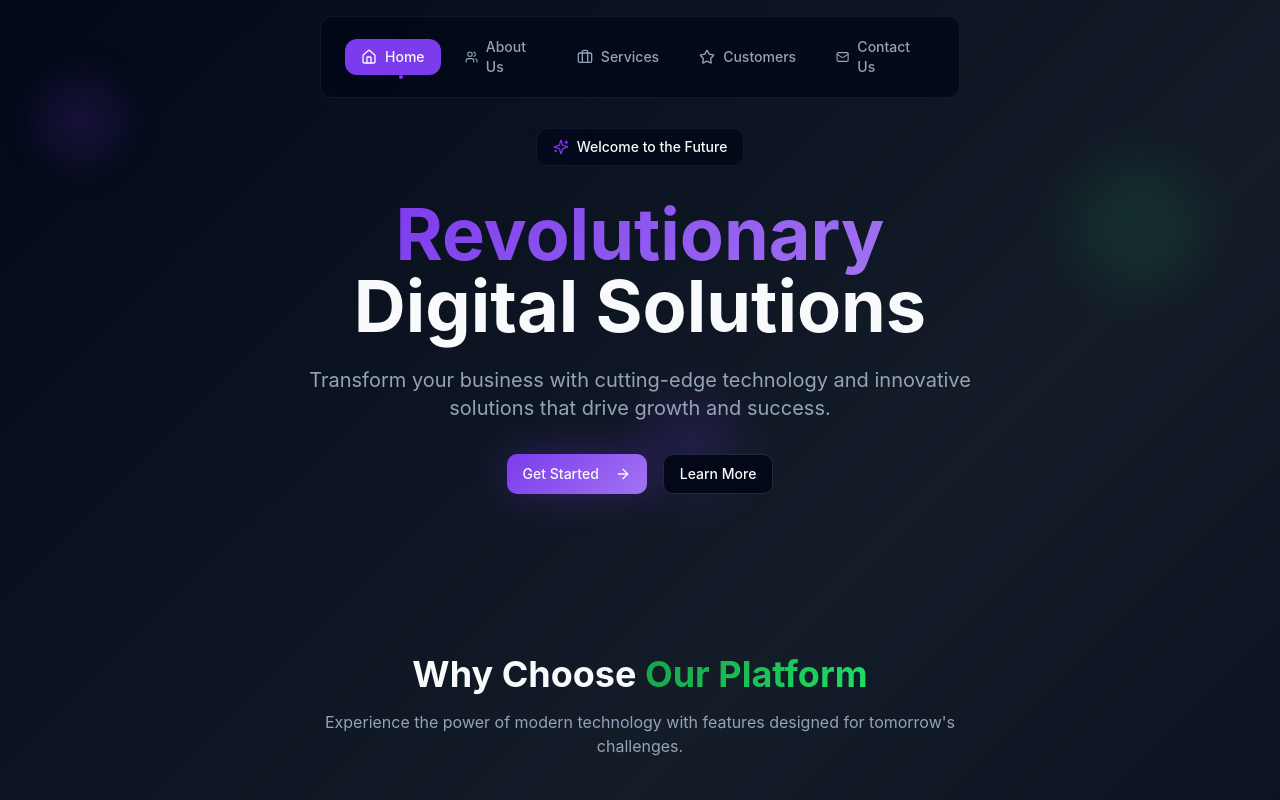
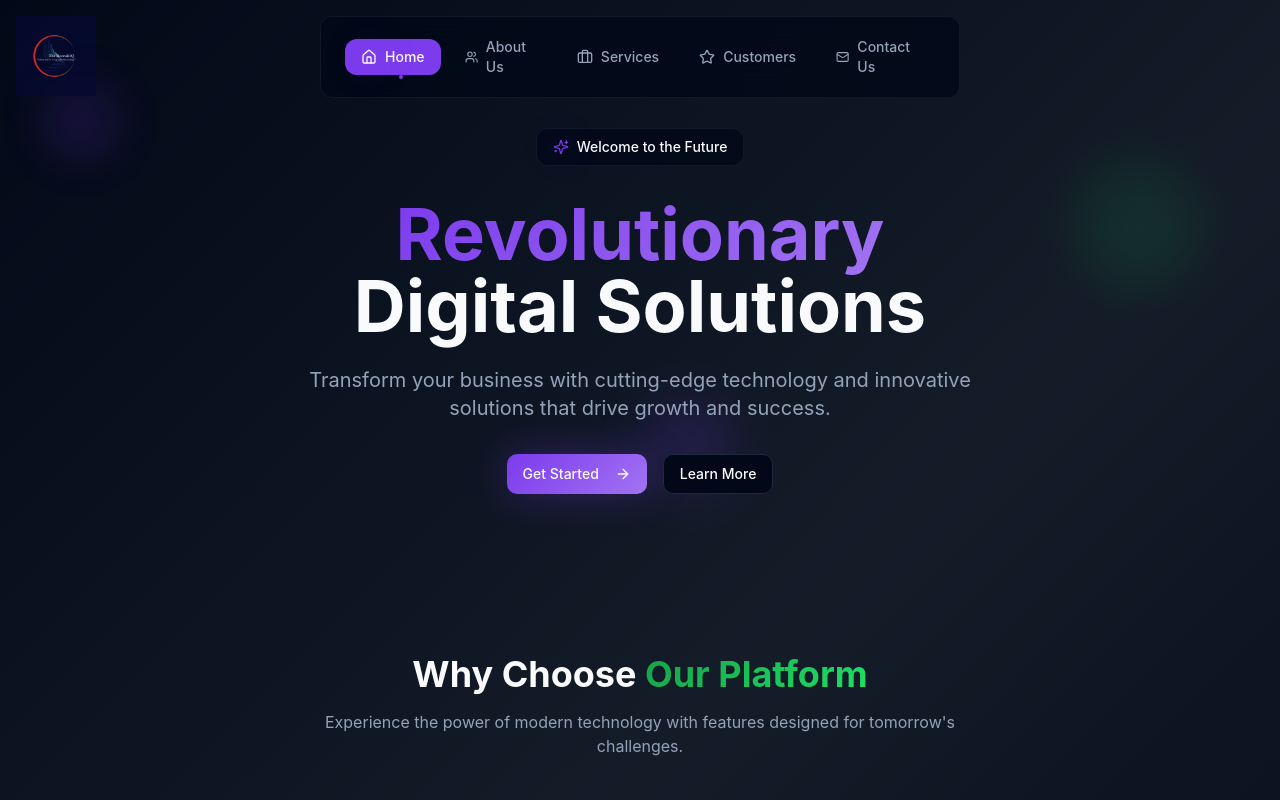
Before and after one commit to RahulAdminRecruitIQ/fluent-design-site, a React (Vite) app: page / in a window 1280 px wide. Shown: the top 800 px of the page. Built offline with nearby package versions, Linux system fonts and the light colour scheme.

Commit message:
Add logo and transparency
Integrate the provided logo into the top-left corner of the website and make it transparent to match the background color.

```diff
--- a/src/components/FloatingNavbar.tsx
+++ b/src/components/FloatingNavbar.tsx
@@ -1,3 +1,4 @@
+
 import { useState, useEffect } from 'react';
 import { Link, useLocation } from 'react-router-dom';
 import { Home, Users, Briefcase, Star, Mail, Menu, X } from 'lucide-react';
@@ -26,6 +27,19 @@ const FloatingNavbar = () => {
   const isActive = (path: string) => location.pathname === path;
 
   return (
+    <>
+      {/* Logo in top left corner */}
+      <div className="fixed top-4 left-4 z-50">
+        <Link to="/" className="block">
+          <img
+            src="/lovable-uploads/701dd089-6545-4ee7-8e74-7ab9dad361ec.png"
+            alt="The RecruitIQ"
+            className="w-16 h-16 md:w-20 md:h-20 opacity-80 hover:opacity-100 transition-opacity duration-300 mix-blend-screen"
+          />
+        </Link>
+      </div>
+
+      {/* Floating Navigation */}
       <nav
         className={`fixed top-4 left-1/2 transform -translate-x-1/2 z-50 transition-all duration-500 ${
           isScrolled ? 'scale-95' : 'scale-100'
@@ -108,6 +122,7 @@ const FloatingNavbar = () => {
           </div>
         </div>
       </nav>
+    </>
   );
 };
 
```
Also changed, not shown: public/lovable-uploads/701dd089-6545-4ee7-8e74-7ab9dad361ec.png (added). Lines whose indentation alone changed are shown as unchanged.
